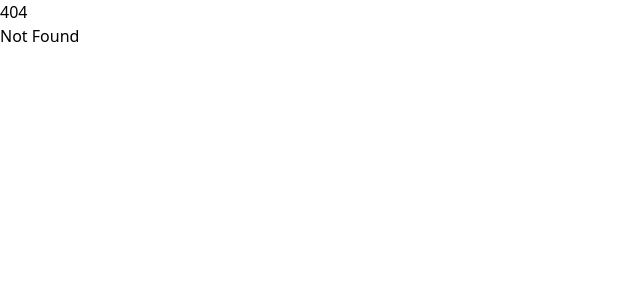
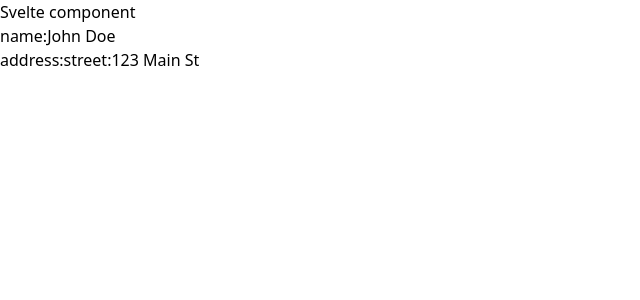
Before and after one commit to ala-garbaa-pro/SvelteKitPlayground, a SvelteKit app: page /l4-composing-components/code-snippet/svelte-component in a window 1280 px wide. Before the commit this address had no page. Shown: the top 300 px of the page, without its empty margins (0-640 px from the left). Built offline with nearby package versions, Linux system fonts and the light colour scheme.

Commit message:
DynamicComponent

```diff
--- a/src/routes/l4-composing-components/code-snippet/+page.svelte
+++ b/src/routes/l4-composing-components/code-snippet/+page.svelte
@@ -47,3 +47,8 @@
   >Creating recursive components for recursive data</a
 >
 <br />
+
+<a href="/l4-composing-components/code-snippet/svelte-component"
+  >Svelte component</a
+>
+<br />
--- /dev/null
+++ b/src/routes/l4-composing-components/code-snippet/svelte-component/+page.svelte
@@ -0,0 +1,13 @@
+<script lang="ts">
+  import DynamicComponent from "./DynamicComponent.svelte";
+
+  const data = {
+    name: "John Doe",
+    address: {
+      street: "123 Main St",
+    },
+  };
+</script>
+
+Svelte component
+<DynamicComponent {data} />
--- /dev/null
+++ b/src/routes/l4-composing-components/code-snippet/svelte-component/DynamicComponent.svelte
@@ -0,0 +1,27 @@
+<script lang="ts">
+  import JsonValue from "./JsonValue.svelte";
+  import NumberValue from "./NumberValue.svelte";
+  import StringValue from "./StringValue.svelte";
+
+
+  export let data: any;
+
+  function getComponent(type: string) {
+    if (type === "string") return StringValue;
+    if (type === "number") return NumberValue;
+    return JsonValue;
+  }
+</script>
+
+<ul>
+  {#each Object.entries(data) as [key, value]}
+    <li style="display: flex;">
+      {key}:
+      {#if typeof value === "object"}
+        <svelte:self data={value} />
+      {:else}
+        <svelte:component this={getComponent(typeof value)} {value} />
+      {/if}
+    </li>
+  {/each}
+</ul>
--- /dev/null
+++ b/src/routes/l4-composing-components/code-snippet/svelte-component/JsonValue.svelte
@@ -0,0 +1,7 @@
+<!-- JsonValue.svelte -->
+
+<script lang="ts">
+  export let value: any = {};
+</script>
+
+<pre>{JSON.stringify(value, null, 2)}</pre>
--- /dev/null
+++ b/src/routes/l4-composing-components/code-snippet/svelte-component/NumberValue.svelte
@@ -0,0 +1,7 @@
+<!-- NumberValue.svelte -->
+
+<script lang="ts">
+  export let value: number = 0;
+</script>
+
+<h1>{value}</h1>
--- /dev/null
+++ b/src/routes/l4-composing-components/code-snippet/svelte-component/StringValue.svelte
@@ -0,0 +1,7 @@
+<!-- StringValue.svelte -->
+
+<script lang="ts">
+  export let value: string = "";
+</script>
+
+<p>{value}</p>
```
